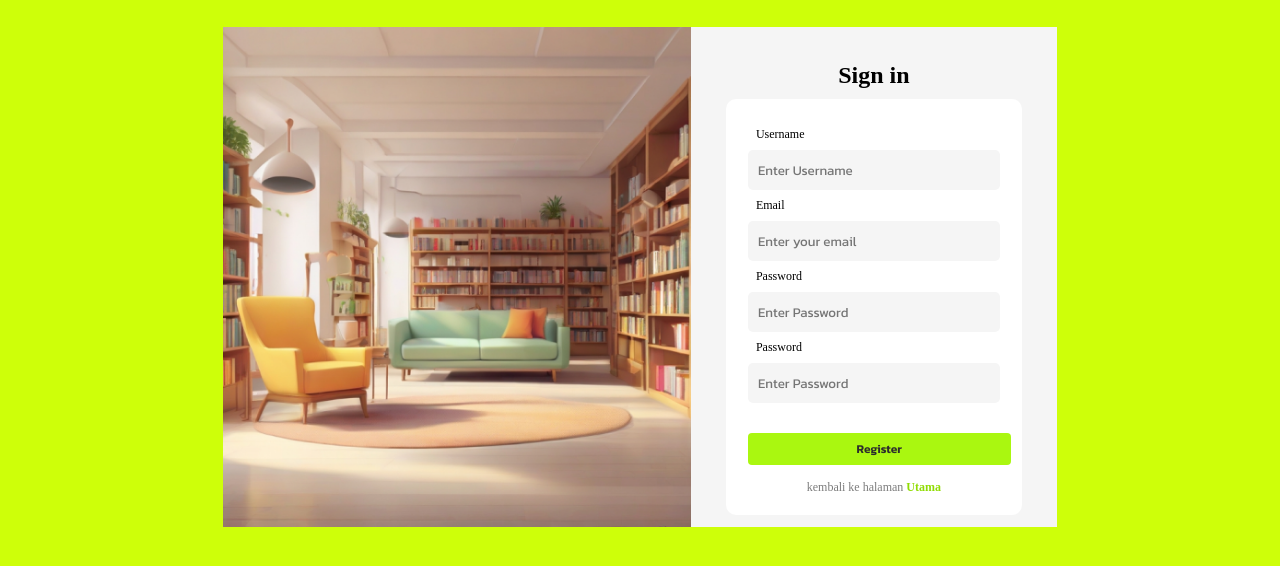
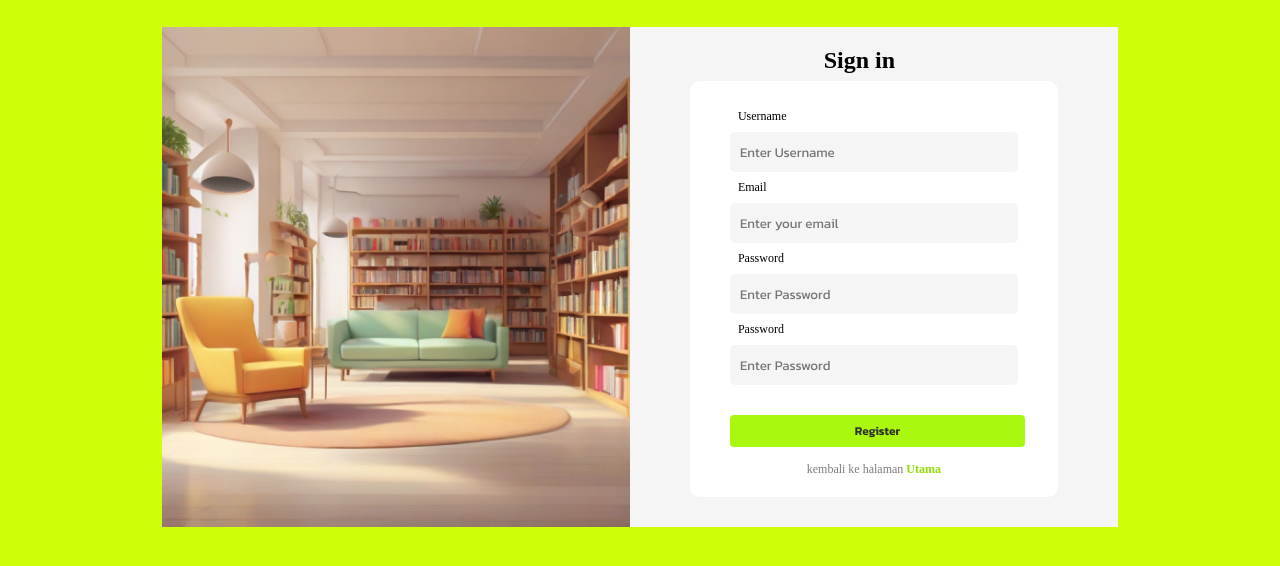
Before and after one commit to alfin1945/PlayKuliah, a plain HTML site: page Page/register.html in a window 1280 px wide. Shown: the part 136-702 px from the top of the page. Drawn offline with Linux system fonts and the light colour scheme.

Commit message:
update register

```diff
--- a/Page/register.css
+++ b/Page/register.css
@@ -50,14 +50,14 @@ body{
 form{
     display:flex;
     flex-direction: column;
-    width:30%;
+    width:40%;
     background-color: #f5f5f5;
 }
 
 form h2{
     font-size: 1,5rem;
     text-align: center;
-    margin-top: 35px
+    margin: 20px 50px 5px 21px;
 }
 
 form .input{
@@ -108,8 +108,8 @@ input[type="submit"]:hover{
 
 .login{
     background:#ffffff;
-    margin:10px 35px;
-    padding: 20px 2px;
+    margin:2px 60px 100px 60px;
+    padding: 20px 20px;
     border-radius:10px;
 }
 
@@ -135,7 +135,7 @@ input[type="submit"]:hover{
 }
 
 .side img{
-    width: 150%;
+    width: 100%;
     height: 100%
 
 }
```
